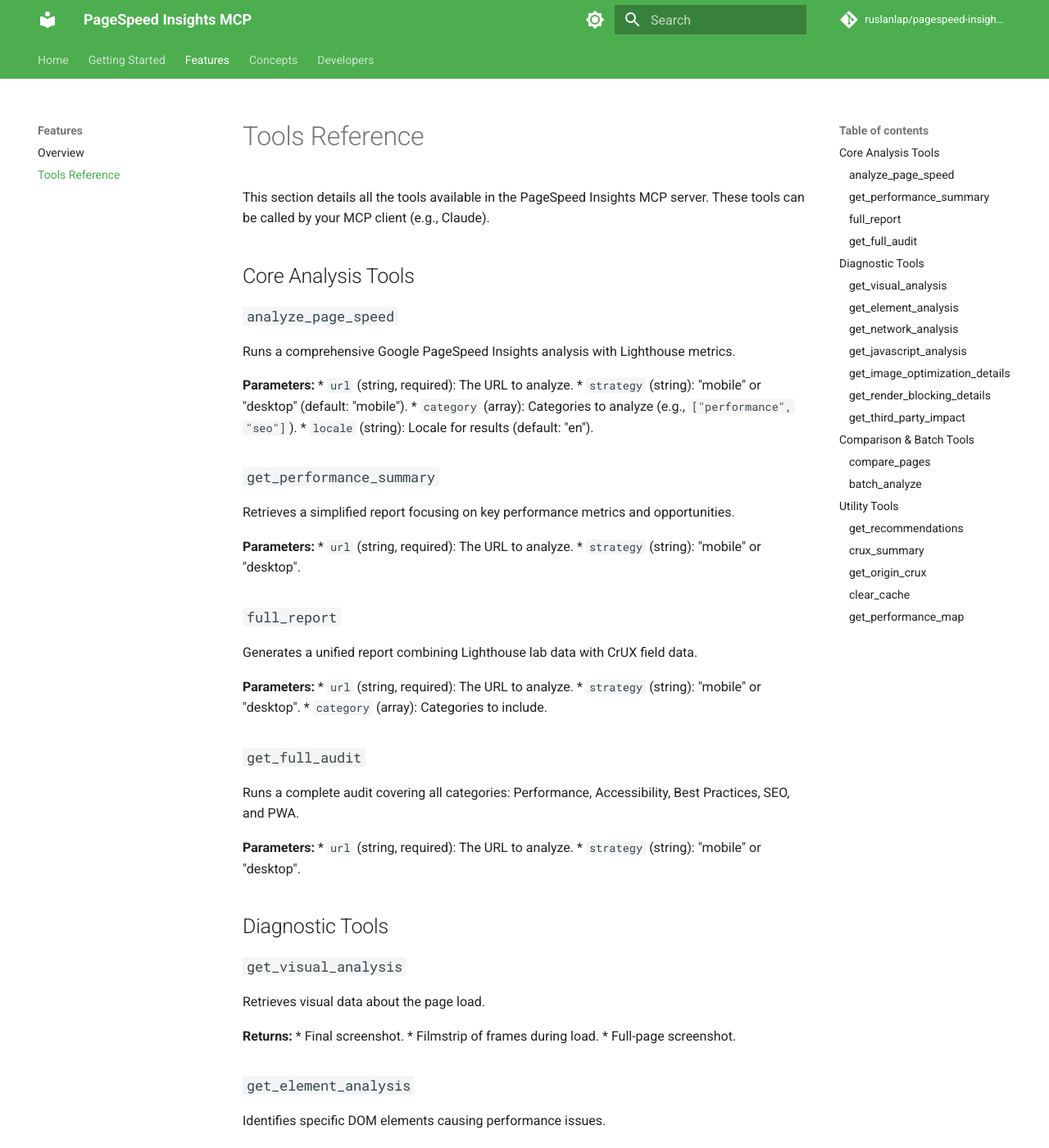
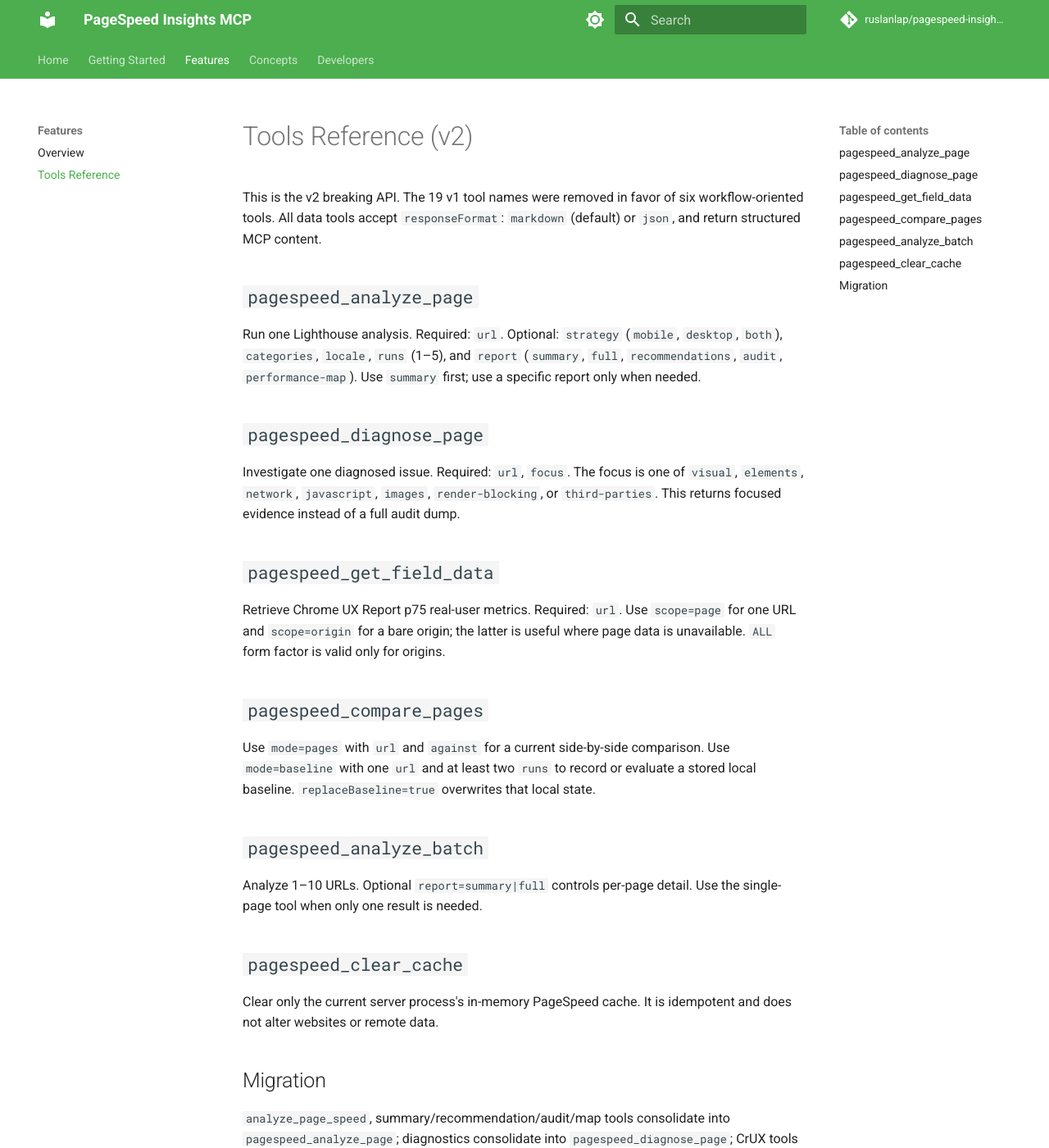
Before and after one commit to ruslanlap/pagespeed-insights-mcp, an MkDocs documentation site: the page built from docs/features/tools.md, in a window 1280 px wide and 1400 px high. Shown: the whole window at 82% size. Built offline with MkDocs 1.6.1 and Material for MkDocs 9.7.7, drawn with Linux system fonts in a browser that asks for light colours; comment, search, counter and statistics services are not loaded; some of the changed text lies outside the part shown.

Commit message:
feat!: consolidate PageSpeed tools into v2 workflows

```diff
--- a/docs/developers/architecture.md
+++ b/docs/developers/architecture.md
@@ -54,7 +54,7 @@
 
 ## Data Flow
 
-1.  **Request**: The MCP Client (e.g., Claude) sends a `call_tool` request (e.g., `analyze_page_speed`).
+1.  **Request**: The MCP Client (e.g., Claude) sends a `call_tool` request (e.g., `pagespeed_analyze_page`).
 2.  **Validation**: `index.ts` validates the arguments using Zod schemas defined in `schemas.ts`.
 3.  **Check Cache**: The `PageSpeedClient` checks if a valid result exists in the cache.
 4.  **API Call**: If not cached, `PageSpeedClient` fetches data from Google PageSpeed Insights API.
--- a/docs/features/tools.md
+++ b/docs/features/tools.md
@@ -1,145 +1,31 @@
-# Tools Reference
+# Tools Reference (v2)
 
-This section details all the tools available in the PageSpeed Insights MCP server. These tools can be called by your MCP client (e.g., Claude).
+This is the v2 breaking API. The 19 v1 tool names were removed in favor of six workflow-oriented tools. All data tools accept `responseFormat`: `markdown` (default) or `json`, and return structured MCP content.
 
-## Core Analysis Tools
+## `pagespeed_analyze_page`
 
-### `analyze_page_speed`
-Runs a comprehensive Google PageSpeed Insights analysis with Lighthouse metrics.
+Run one Lighthouse analysis. Required: `url`. Optional: `strategy` (`mobile`, `desktop`, `both`), `categories`, `locale`, `runs` (1–5), and `report` (`summary`, `full`, `recommendations`, `audit`, `performance-map`). Use `summary` first; use a specific report only when needed.
 
-**Parameters:**
-*   `url` (string, required): The URL to analyze.
-*   `strategy` (string): "mobile" or "desktop" (default: "mobile").
-*   `category` (array): Categories to analyze (e.g., `["performance", "seo"]`).
-*   `locale` (string): Locale for results (default: "en").
+## `pagespeed_diagnose_page`
 
-### `get_performance_summary`
-Retrieves a simplified report focusing on key performance metrics and opportunities.
+Investigate one diagnosed issue. Required: `url`, `focus`. The focus is one of `visual`, `elements`, `network`, `javascript`, `images`, `render-blocking`, or `third-parties`. This returns focused evidence instead of a full audit dump.
 
-**Parameters:**
-*   `url` (string, required): The URL to analyze.
-*   `strategy` (string): "mobile" or "desktop".
+## `pagespeed_get_field_data`
 
-### `full_report`
-Generates a unified report combining Lighthouse lab data with CrUX field data.
+Retrieve Chrome UX Report p75 real-user metrics. Required: `url`. Use `scope=page` for one URL and `scope=origin` for a bare origin; the latter is useful where page data is unavailable. `ALL` form factor is valid only for origins.
 
-**Parameters:**
-*   `url` (string, required): The URL to analyze.
-*   `strategy` (string): "mobile" or "desktop".
-*   `category` (array): Categories to include.
+## `pagespeed_compare_pages`
 
-### `get_full_audit`
-Runs a complete audit covering all categories: Performance, Accessibility, Best Practices, SEO, and PWA.
+Use `mode=pages` with `url` and `against` for a current side-by-side comparison. Use `mode=baseline` with one `url` and at least two `runs` to record or evaluate a stored local baseline. `replaceBaseline=true` overwrites that local state.
 
-**Parameters:**
-*   `url` (string, required): The URL to analyze.
-*   `strategy` (string): "mobile" or "desktop".
+## `pagespeed_analyze_batch`
 
-## Diagnostic Tools
+Analyze 1–10 URLs. Optional `report=summary|full` controls per-page detail. Use the single-page tool when only one result is needed.
 
-### `get_visual_analysis`
-Retrieves visual data about the page load.
+## `pagespeed_clear_cache`
 
-**Returns:**
-*   Final screenshot.
-*   Filmstrip of frames during load.
-*   Full-page screenshot.
+Clear only the current server process's in-memory PageSpeed cache. It is idempotent and does not alter websites or remote data.
 
-### `get_element_analysis`
-Identifies specific DOM elements causing performance issues.
+## Migration
 
-**Returns:**
-*   LCP (Largest Contentful Paint) element.
-*   CLS (Cumulative Layout Shift) contributors.
-*   Lazy-loading issues.
-
-### `get_network_analysis`
-Provides a detailed waterfall of network requests.
-
-**Returns:**
-*   Request timing and priority.
-*   Resource size breakdown.
-*   Server latency metrics.
-
-### `get_javascript_analysis`
-Analyzes JavaScript execution and impact.
-
-**Returns:**
-*   Bootup time.
-*   Main thread work breakdown.
-*   Unused code detection.
-
-### `get_image_optimization_details`
-Identifies image-related performance opportunities.
-
-**Returns:**
-*   Improperly sized images.
-*   Offscreen images.
-*   Format optimization suggestions (WebP/AVIF).
-
-### `get_render_blocking_details`
-Identifies resources that block the first paint of your page.
-
-**Returns:**
-*   Blocking CSS/JS files.
-*   Critical request chains.
-
-### `get_third_party_impact`
-Analyzes the impact of third-party scripts (ads, analytics, etc.).
-
-**Returns:**
-*   Impact grouped by entity (e.g., Google, Facebook).
-*   Blocking time per provider.
-
-## Comparison & Batch Tools
-
-### `compare_pages`
-Compares performance metrics between two URLs side-by-side.
-
-**Parameters:**
-*   `urlA` (string, required): First URL.
-*   `urlB` (string, required): Second URL.
-*   `strategy` (string): Analysis strategy.
-
-### `batch_analyze`
-Analyzes multiple URLs in sequence.
-
-**Parameters:**
-*   `urls` (array of strings, required): List of URLs (max 10).
-*   `strategy` (string): Analysis strategy.
-
-## Utility Tools
-
-### `get_recommendations`
-Generates prioritized, actionable recommendations based on analysis results.
-
-### `crux_summary`
-Retrieves Chrome User Experience Report (CrUX) data.
-
-**Parameters:**
-*   `url` (string, required): The URL to analyze.
-*   `formFactor` (string): "PHONE", "DESKTOP", or "TABLET".
-
-### `get_origin_crux`
-Retrieves domain-level (origin) Chrome UX Report field data — aggregates real-user Core Web Vitals across all pages of an origin. Useful when a single URL lacks enough traffic for page-level data.
-
-**Parameters:**
-*   `origin` (string, required): The origin (scheme + host, e.g. `https://example.com`) to query.
-*   `formFactor` (string): "PHONE", "DESKTOP", "TABLET", or "ALL".
-
-### `clear_cache`
-Clears the internal cache to force fresh API requests for all subsequent analyses.
-
-### `get_performance_map`
-Generate a Mermaid flowchart visualizing the performance score, Core Web Vitals status (LCP, CLS, TBT, FCP, Speed Index), and top 5 optimization opportunities in a single visual map. Color-coded by pass/fail thresholds.
-
-**Parameters:**
-
-- `url` (required): URL of the page to analyze
-- `strategy`: "mobile" or "desktop" (default: "mobile")
-
-**Returns:**
-
-- Mermaid flowchart with performance score node
-- Core Web Vitals nodes with good/needs improvement/poor status colors
-- Top optimization opportunity nodes with potential savings
+`analyze_page_speed`, summary/recommendation/audit/map tools consolidate into `pagespeed_analyze_page`; diagnostics consolidate into `pagespeed_diagnose_page`; CrUX tools consolidate into `pagespeed_get_field_data`; page/baseline comparison consolidate into `pagespeed_compare_pages`; batch/cache names gain the `pagespeed_` prefix. `full_report` is deliberately split into explicit lab and field calls.
--- a/package.json
+++ b/package.json
@@ -1,7 +1,7 @@
 {
   "name": "@ruslanlap/pagespeed-insights-mcp",
   "version": "1.7.4",
-  "description": "MCP server for Google PageSpeed Insights & Chrome UX Report APIs — 17 tools to analyze, compare, and optimize web performance with Claude, Cursor, or any MCP-compatible AI client",
+  "description": "MCP server for Google PageSpeed Insights and Chrome UX Report: 6 workflow tools for web performance.",
   "main": "dist/index.js",
   "type": "module",
   "scripts": {
--- a/server.json
+++ b/server.json
@@ -1,17 +1,17 @@
 {
   "$schema": "https://static.modelcontextprotocol.io/schemas/2025-12-11/server.schema.json",
   "name": "io.github.ruslanlap/pagespeed-insights-mcp",
-  "description": "Google PageSpeed Insights & CrUX APIs: 19 tools for web performance audits.",
+  "description": "Google PageSpeed Insights and CrUX: six workflow tools for web performance.",
   "repository": {
     "url": "https://github.com/ruslanlap/pagespeed-insights-mcp",
     "source": "github"
   },
-  "version": "1.7.0",
+  "version": "1.7.4",
   "packages": [
     {
       "registryType": "npm",
       "identifier": "pagespeed-insights-mcp",
-      "version": "1.7.0",
+      "version": "1.7.4",
       "transport": {
         "type": "stdio"
       },
```
Also changed, not shown: CHANGELOG.md (+10 -1 lines), README.md (+30 -268 lines), TESTING.md (+11 -18 lines), 6 other files.
